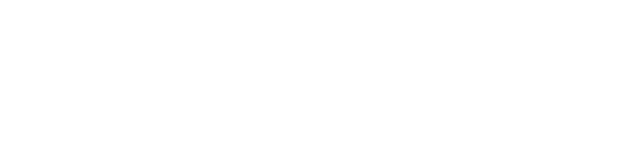
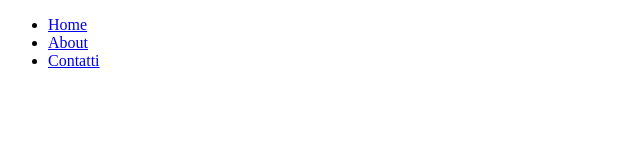
Before and after one commit to Azoin07/primo-try-sito, a plain HTML site: page public/about.html in a window 1280 px wide. Shown: the whole page, without its empty margins (0-640 px from the left). Drawn offline with Linux system fonts and the light colour scheme.

Commit message:
Add files via upload

```diff
--- a/public/about.html
+++ b/public/about.html
@@ -4,6 +4,13 @@
     <meta charset="UTF-8">
     <meta name="viewport" content="width=device-width, initial-scale=1.0">
     <title>Document</title>
+    <nav>
+        <ul>
+            <li><a href="index.html">Home</a></li>
+            <li><a href="public/about.html">About</a></li>
+            <li><a href="public/contatti.html">Contatti</a></li>
+        </ul>
+    </nav>
 </head>
 <body>
 
```
Also changed, not shown: index.html (+14 -0 lines), public/contatti.html (+7 -0 lines), assets/immagini/beccate_sto_cerchio.png (added).
